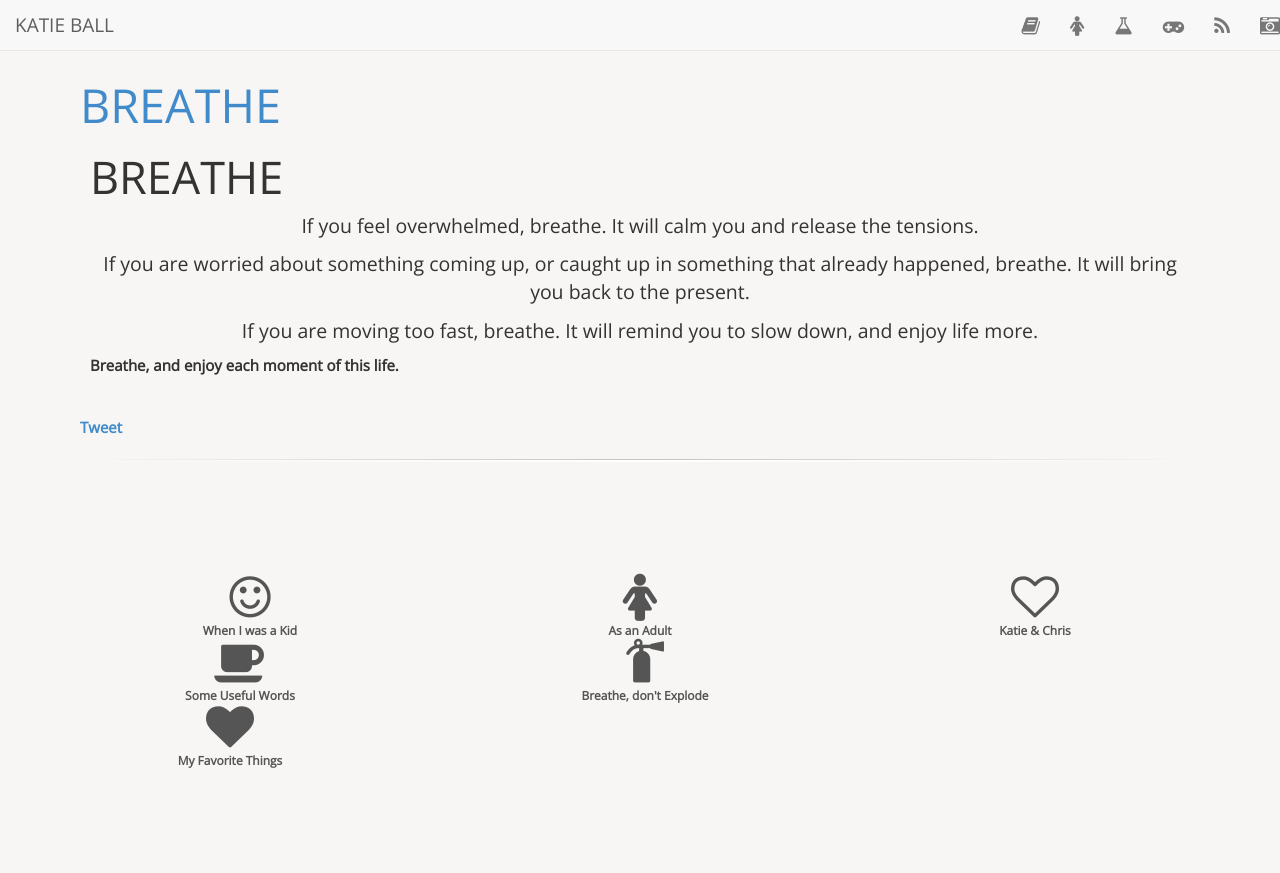
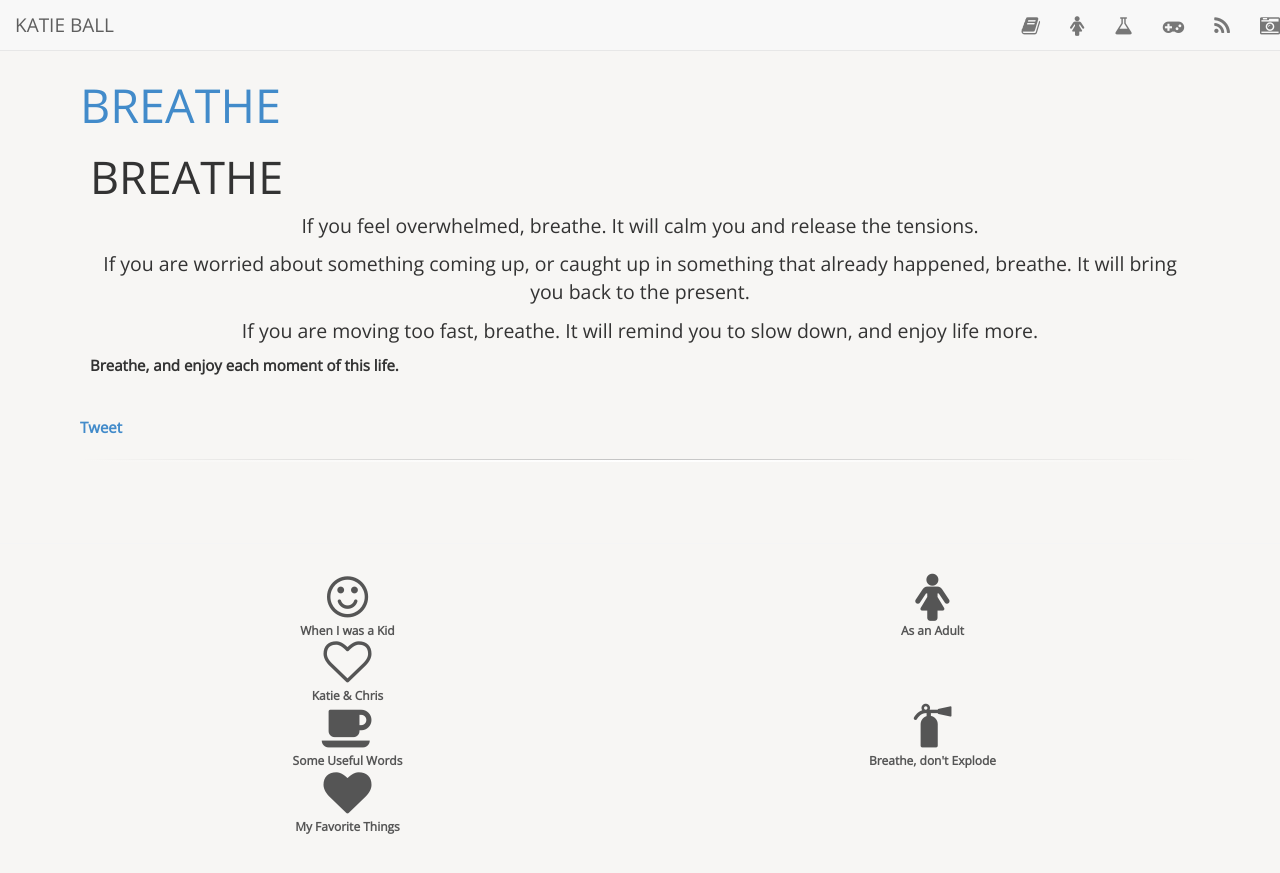
Before and after one commit to roachhd/roachhd.github.io, a Jekyll site: the page built from breathe/index.html, in a window 1280 px wide. Shown: the top 873 px of the page. Built offline with Jekyll 4.4.1, drawn with Linux system fonts in a browser that asks for light colours; nearby versions of some CDN libraries; Markdown is read by kramdown in place of the engine named in the settings; comment, search, counter and statistics services are not loaded.

Commit message:
Update innerfooter.html

```diff
--- a/_includes/innerfooter.html
+++ b/_includes/innerfooter.html
@@ -1,27 +1,29 @@
 <div id="footer" class="hidden-print">
   <section class="meta">
     <div class="container">
+
       <div class="row">
-        <div class="col-xs-6 col-sm-4">
+        <div class="col-xs-4 col-sm-6">
           <a href="/about/me/as-a-kid/">
             <i class="fa fa-smile-o fa-4x"></i>
             <div>When I was a Kid</div>
           </a>
         </div>
-        <div class="col-xs-6 col-sm-4">
+        <div class="col-xs-4 col-sm-6">
           <a href="/about/me/as-an-adult/">
             <i class="fa fa-female fa-4x"></i>
             <div>As an Adult</div>
           </a>
         </div>
-      <div class="row">
-        <div class="col-xs-6 col-md-4">
+        <div class="col-xs-4 col-md-6">
           <a href="/about/me/katie-chris/">
             <i class="fa fa-heart-o fa-4x"></i>
             <div>Katie &amp; Chris</div>
           </a>
         </div>
-        <div class="col-xs-6 col-md-4">
+       </div>
+       <div class="row">
+        <div class="col-xs-4 col-md-6">
           <a href="http://katieball.me/zenlife/" target="_blank">
             <i class="fa fa-coffee fa-4x"></i>
             <div>
@@ -29,15 +31,13 @@
             </div>
           </a>
         </div>
-
-      <div class="row">
-        <div class="col-xs-6 col-md-4">
+          <div class="col-xs-4 col-md-6">
           <a href="/about/breathe/">
             <i class="fa fa-fire-extinguisher  fa-4x"></i>
             <div>Breathe, don't Explode</div>
           </a>
         </div>
-        <div class="col-xs-6 col-md-4">
+        <div class="col-xs-4 col-md-6">
           <a href="/loves/">
             <i class="fa fa-heart fa-4x"></i>
             <div>My Favorite Things</div>
```
